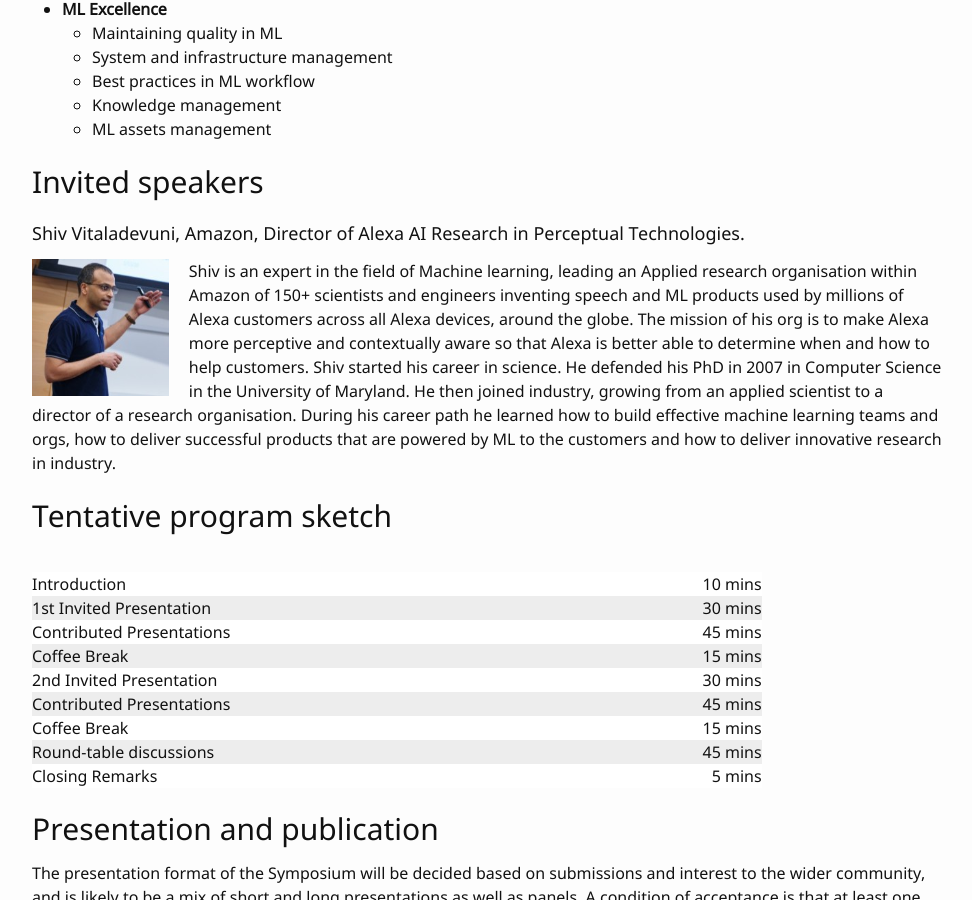
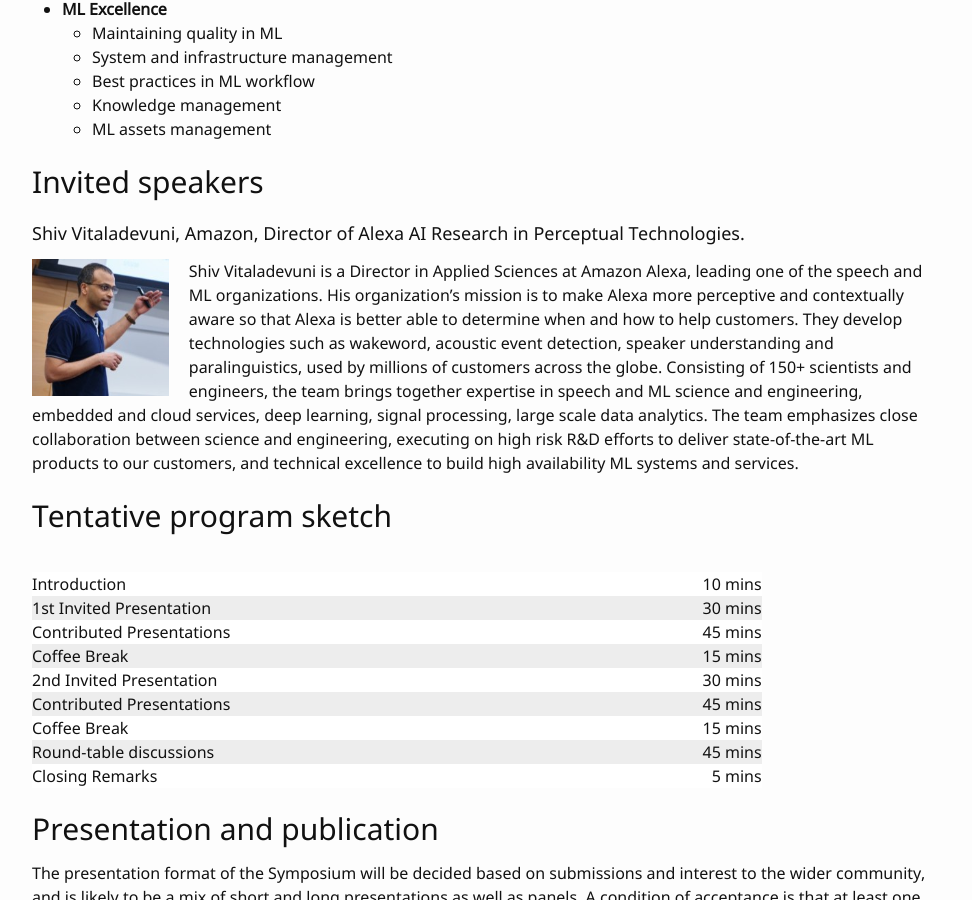
Before and after one commit to wamlm-kdd/wamlm, a Jekyll site: the page built from index.md, in a window 1280 px wide and 900 px high, scrolled down 2199 px. Shown: the whole window, without its empty margins (152-1124 px from the left). Built offline with Jekyll 4.4.1, drawn with Linux system fonts in a browser that asks for light colours; our own code applies the rules of GitHub Pages for plain Markdown files.

Commit message:
Update index.md
updated description for Invited speaker

```diff
--- a/index.md
+++ b/index.md
@@ -74,7 +74,7 @@ Proposals should be submitted electronically by May 26th via [Easychair](https:/
 
 <img class="speaker_image" src="images/shiv_speaker.jpeg"/>
 
-Shiv is an expert in the field of Machine learning, leading an Applied research organisation within Amazon of 150+ scientists and engineers inventing speech and ML products used by millions of Alexa customers across all Alexa devices, around the globe. The mission of his org is to make Alexa more perceptive and contextually aware so that Alexa is better able to determine when and how to help customers. Shiv started his career in science.  He defended his PhD in 2007 in Computer Science in the University of Maryland. He then joined industry, growing from an applied scientist to a director of a research organisation. During his career path he learned how to build effective machine learning teams and orgs, how to deliver successful products that are powered by ML to the customers and how to deliver innovative research in industry.
+Shiv Vitaladevuni is a Director in Applied Sciences at Amazon Alexa, leading one of the speech and ML organizations. His organization’s mission is to make Alexa more perceptive and contextually aware so that Alexa is better able to determine when and how to help customers. They develop technologies such as wakeword, acoustic event detection, speaker understanding and paralinguistics, used by millions of customers across the globe. Consisting of 150+ scientists and engineers, the team brings together expertise in speech and ML science and engineering, embedded and cloud services, deep learning, signal processing, large scale data analytics. The team emphasizes close collaboration between science and engineering, executing on high risk R&D efforts to deliver state-of-the-art ML products to our customers, and technical excellence to build high availability ML systems and services.
 
 
 ## Tentative program sketch
```
